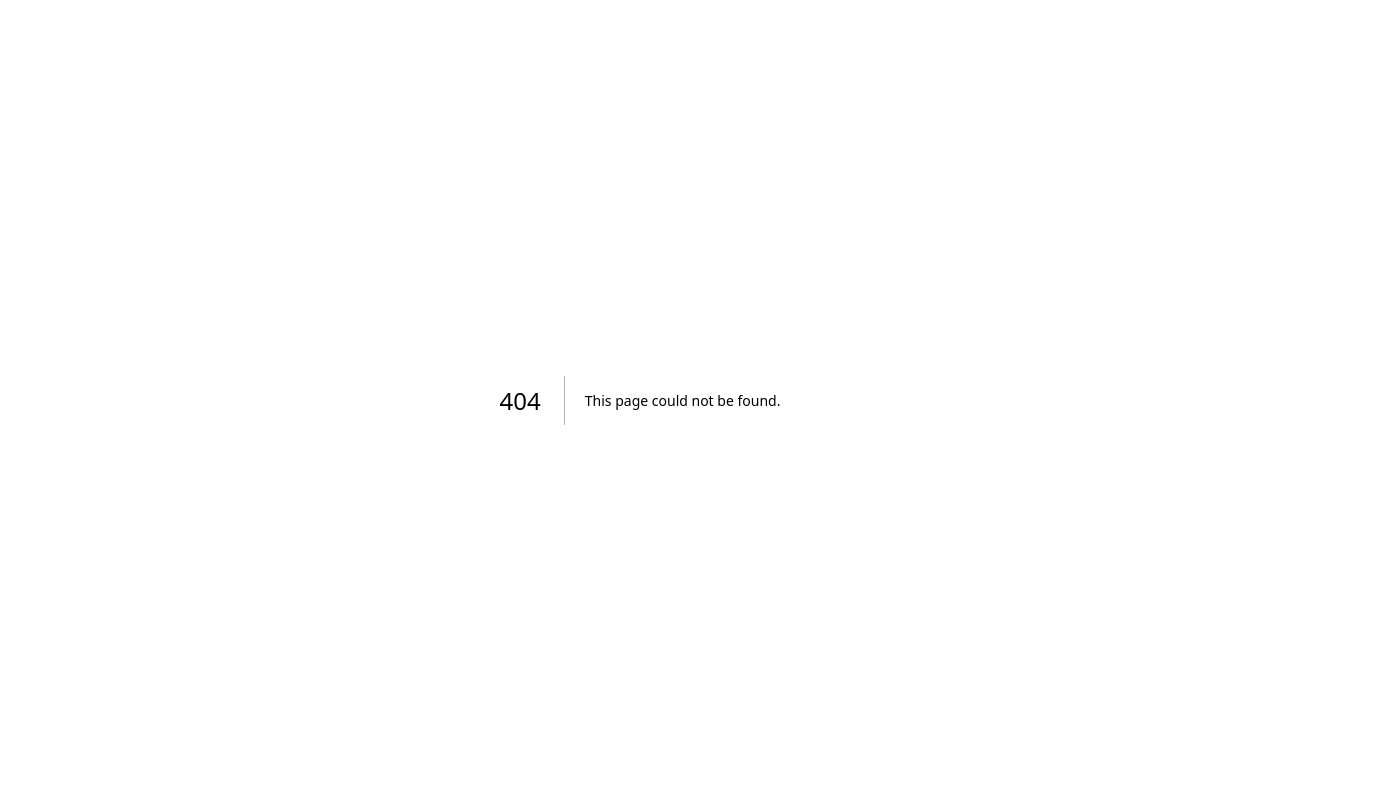
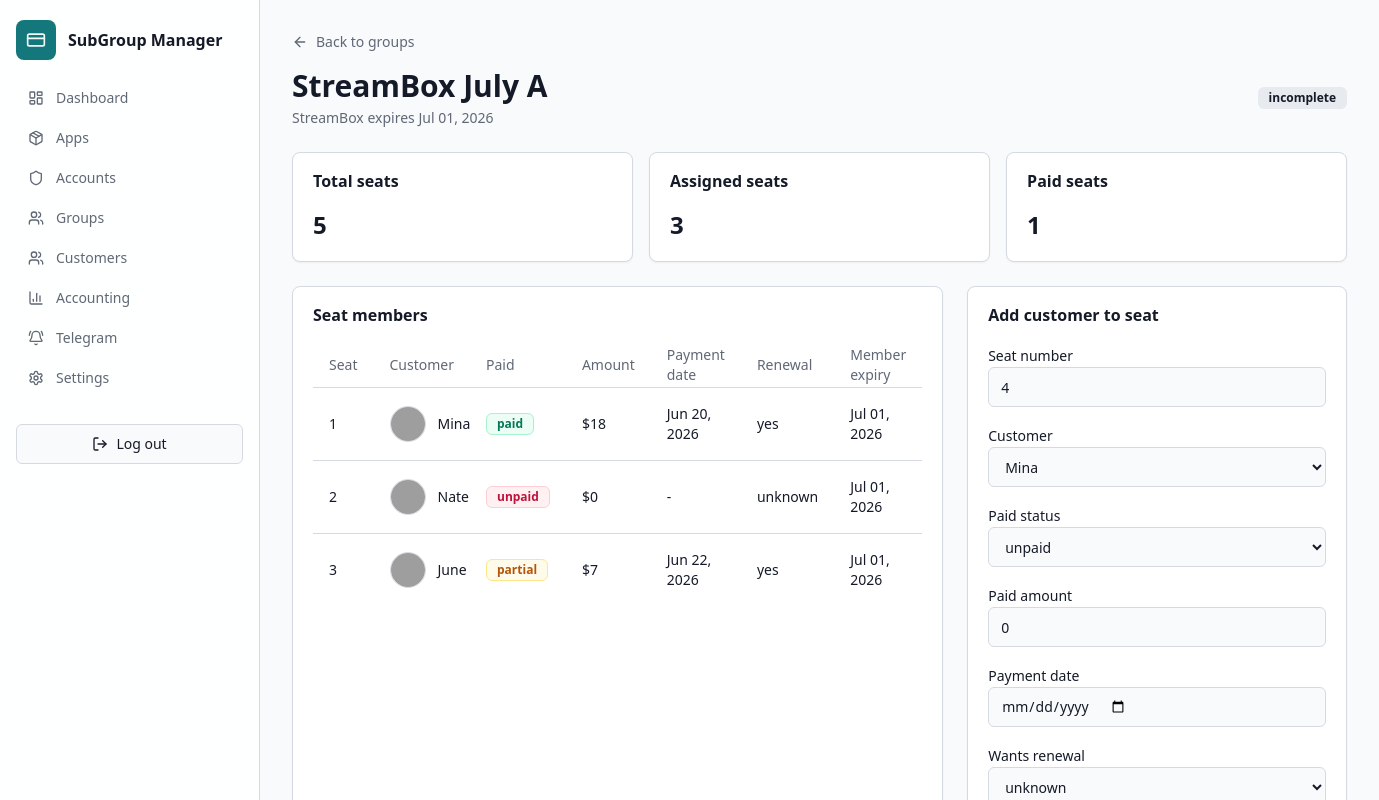
Before and after one commit to LatinR9/mangegpt, a Next.js app: page /groups/grp-1 in a window 1280 px wide. Before the commit this address had no page. Shown: the top 800 px of the page, 1379 px wide, since content can reach past the window. Built offline with nearby package versions, Linux system fonts and the light colour scheme; grey boxes are pictures that could not be loaded.

Commit message:
Add group detail seat management

```diff
--- /dev/null
+++ b/src/app/(admin)/groups/[groupId]/page.tsx
@@ -0,0 +1,35 @@
+import Link from "next/link";
+import { ArrowLeft, Plus } from "lucide-react";
+import { PageHeader } from "@/components/page-header";
+import { StatusBadge } from "@/components/status-badge";
+import { Button } from "@/components/ui/button";
+import { Card, CardContent, CardHeader, CardTitle } from "@/components/ui/card";
+import { Input, Label, Select, Textarea } from "@/components/ui/form";
+import { Table, TableBody, TableCell, TableHead, TableHeader, TableRow } from "@/components/ui/table";
+import { apps, customers, groupMembers, shareGroups } from "@/lib/mock-data";
+import { calculateGroupStatus } from "@/lib/group-status";
+import { formatCurrency, formatDate } from "@/lib/utils";
+
+export default async function GroupDetailPage({ params }: { params: Promise<{ groupId: string }> }) {
+  const { groupId } = await params;
+  const group = shareGroups.find((item) => item.id === groupId) ?? shareGroups[0];
+  const app = apps.find((item) => item.id === group.app_id);
+  const members = groupMembers.filter((member) => member.group_id === group.id);
+  const status = calculateGroupStatus(group, members);
+
+  return (
+    <div>
+      <Link href="/groups" className="mb-4 inline-flex items-center gap-2 text-sm text-muted-foreground hover:text-foreground"><ArrowLeft className="h-4 w-4" /> Back to groups</Link>
+      <PageHeader title={group.group_name} description={`${app?.name ?? "App"} expires ${formatDate(group.expiry_date)}`} action={<StatusBadge status={status} />} />
+      <section className="mb-6 grid gap-4 sm:grid-cols-3">
+        <Card><CardHeader><CardTitle>Total seats</CardTitle></CardHeader><CardContent className="text-2xl font-semibold">{group.seats_total}</CardContent></Card>
+        <Card><CardHeader><CardTitle>Assigned seats</CardTitle></CardHeader><CardContent className="text-2xl font-semibold">{members.length}</CardContent></Card>
+        <Card><CardHeader><CardTitle>Paid seats</CardTitle></CardHeader><CardContent className="text-2xl font-semibold">{members.filter((member) => member.paid_status === "paid").length}</CardContent></Card>
+      </section>
+      <div className="grid gap-6 xl:grid-cols-[1fr_380px]">
+        <Card><CardHeader><CardTitle>Seat members</CardTitle></CardHeader><CardContent className="overflow-x-auto"><Table><TableHeader><TableRow><TableHead>Seat</TableHead><TableHead>Customer</TableHead><TableHead>Paid</TableHead><TableHead>Amount</TableHead><TableHead>Payment date</TableHead><TableHead>Renewal</TableHead><TableHead>Member expiry</TableHead></TableRow></TableHeader><TableBody>{members.map((member) => { const customer = customers.find((item) => item.id === member.customer_id); return <TableRow key={member.id}><TableCell>{member.seat_no}</TableCell><TableCell><div className="flex items-center gap-3"><img src={customer?.profile_image_url ?? ""} alt="" className="h-9 w-9 rounded-full border" /><span className="font-medium">{customer?.nickname}</span></div></TableCell><TableCell><StatusBadge status={member.paid_status} /></TableCell><TableCell>{formatCurrency(member.paid_amount)}</TableCell><TableCell>{member.payment_date ? formatDate(member.payment_date) : "-"}</TableCell><TableCell>{member.wants_renewal}</TableCell><TableCell>{formatDate(member.member_expiry_date)}</TableCell></TableRow>; })}</TableBody></Table></CardContent></Card>
+        <Card><CardHeader><CardTitle>Add customer to seat</CardTitle></CardHeader><CardContent><form className="space-y-4"><div><Label>Seat number</Label><Input type="number" defaultValue={members.length + 1} /></div><div><Label>Customer</Label><Select>{customers.map((customer) => <option key={customer.id}>{customer.nickname}</option>)}</Select></div><div><Label>Paid status</Label><Select defaultValue="unpaid"><option>paid</option><option>unpaid</option><option>partial</option></Select></div><div><Label>Paid amount</Label><Input type="number" defaultValue={0} /></div><div><Label>Payment date</Label><Input type="date" /></div><div><Label>Wants renewal</Label><Select defaultValue="unknown"><option>yes</option><option>no</option><option>unknown</option></Select></div><div><Label>Member expiry date</Label><Input type="date" defaultValue={group.expiry_date} /></div><div><Label>Note</Label><Textarea /></div><Button type="button" className="w-full"><Plus className="h-4 w-4" /> Add member</Button></form></CardContent></Card>
+      </div>
+    </div>
+  );
+}
```
